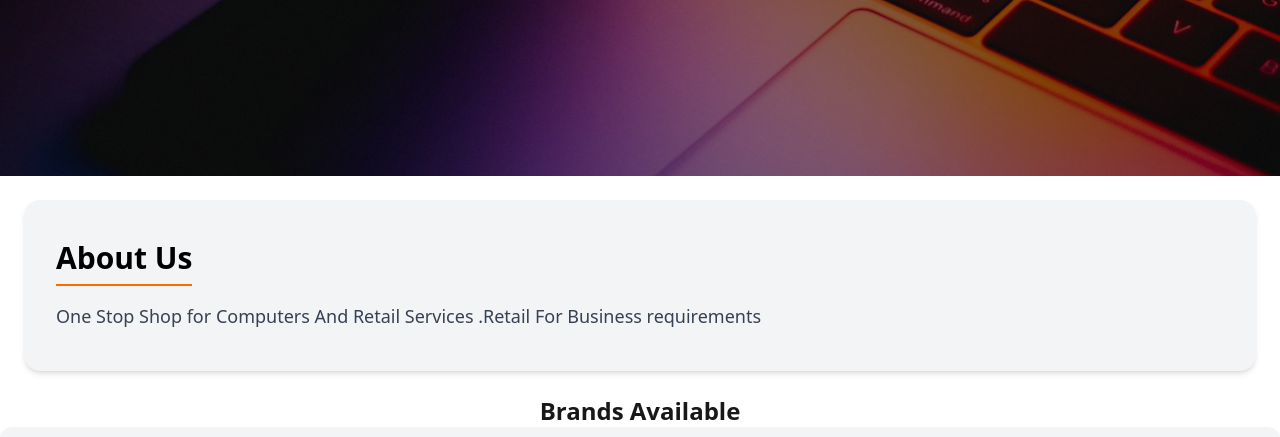
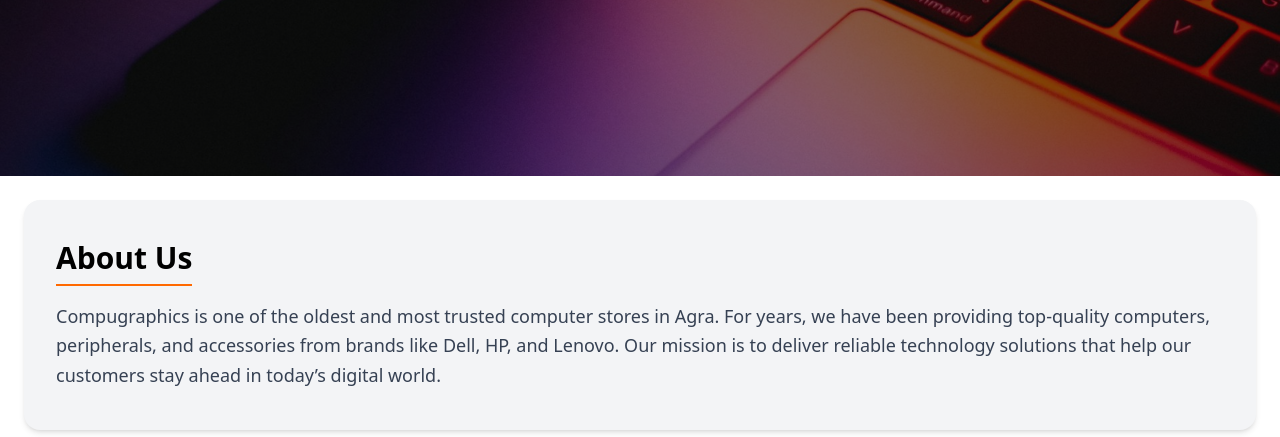
Before and after one commit to hritikmittal09/Compugraphics, a website: page src/index.html in a window 1280 px wide. Shown: the part 515-952 px from the top of the page. Drawn offline with Linux system fonts and the light colour scheme.

Commit message:
about section added

```diff
--- a/src/index.html
+++ b/src/index.html
@@ -77,7 +77,10 @@
       About Us
     </h3>
     <p class="text-gray-700 leading-relaxed text-lg">
-      One Stop Shop for Computers And Retail Services .Retail For Business requirements
+      Compugraphics is one of the oldest and most trusted computer stores in Agra.
+      For years, we have been providing top-quality computers, peripherals, and accessories
+      from brands like Dell, HP, and Lenovo. Our mission is to deliver reliable technology
+      solutions that help our customers stay ahead in today’s digital world.
 
     </p>
   </section>
```
